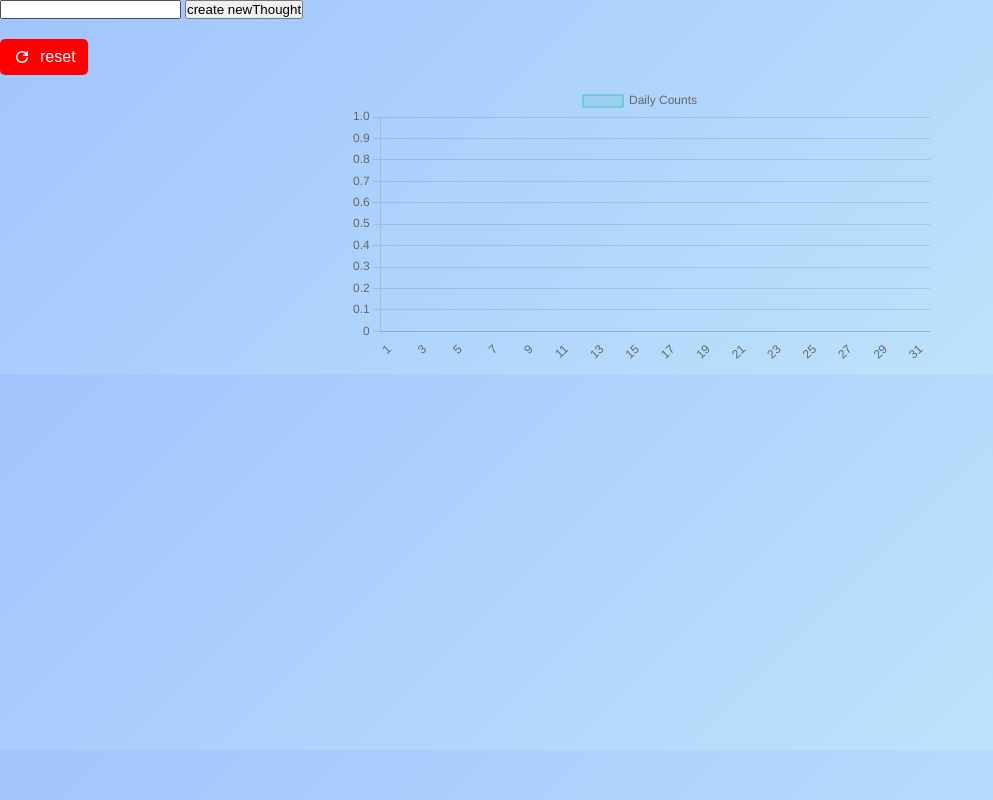
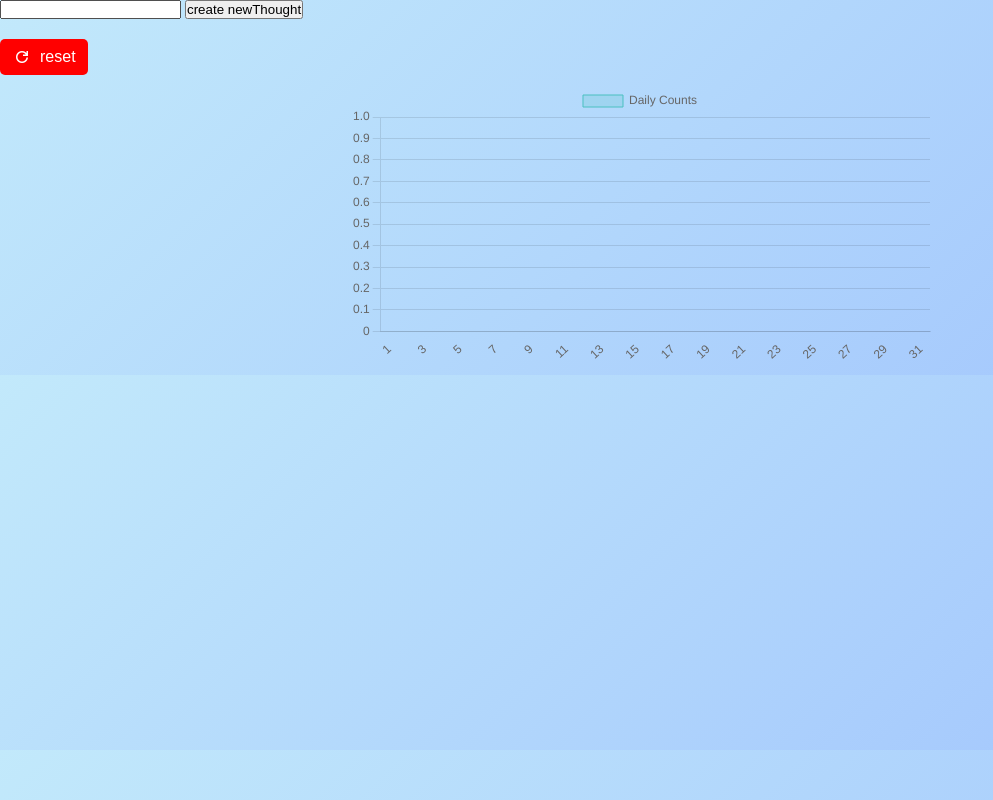
Before and after one commit to openscallow/thoughtTracker, a SvelteKit app: page / in a window 1280 px wide. Shown: the whole page, without its empty margins (0-993 px from the left). Built offline with nearby package versions, Linux system fonts and the light colour scheme.

Commit message:
change in gradient colour

```diff
--- a/src/routes/style.css
+++ b/src/routes/style.css
@@ -4,7 +4,7 @@
     box-sizing: border-box;
 }
 body{
-    background: linear-gradient(135deg, #a1c4fd 0%, #c2e9fb 100%);
+    background: linear-gradient(135deg, #c2e9fb 0%,  #a1c4fd 100%);
 }
 .grid{
     display: grid;
```
